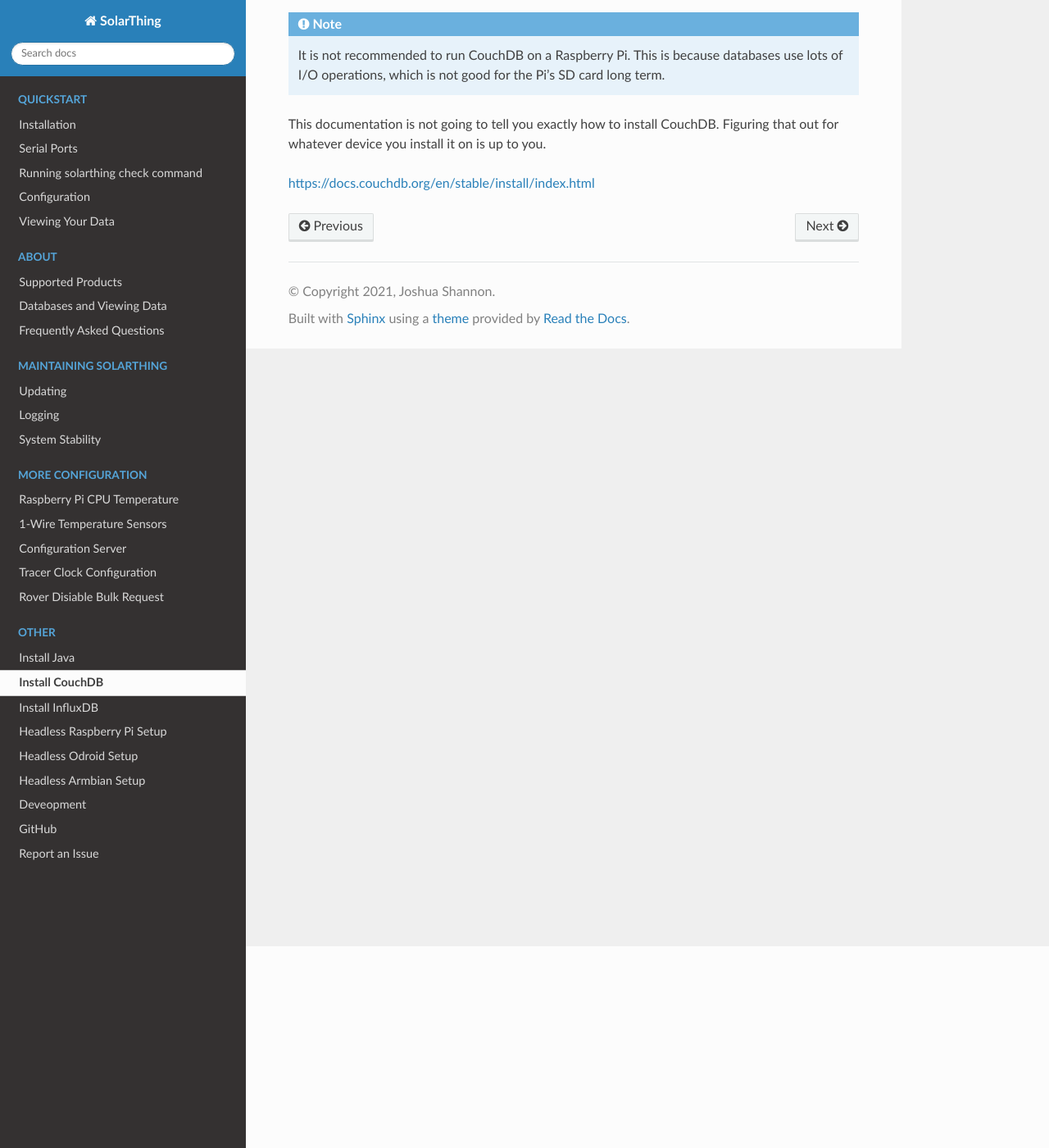
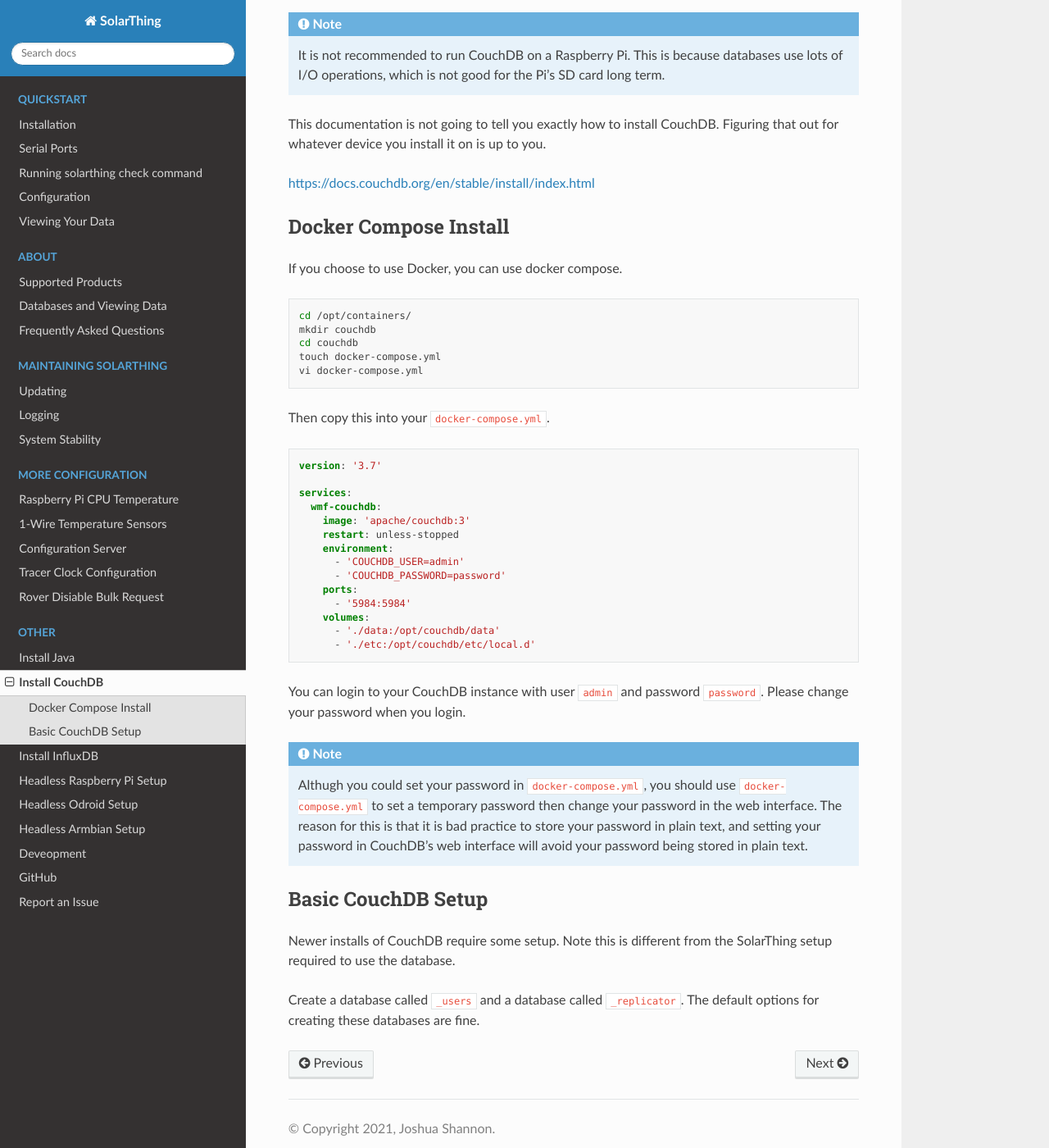
Before and after one commit to wildmountainfarms/solarthing-docs, a Sphinx documentation site: the page built from docs/source/other/install-couchdb.rst, in a window 1280 px wide and 1400 px high, scrolled down 246 px. Shown: the whole window at 82% size. Built offline with Sphinx 7.4.7 and the Read the Docs theme 2.0.0, drawn with Linux system fonts in a browser that asks for light colours; pages that are not in the unit, such as notebooks, are missing from menus.

Commit message:
Updates for some stuff

```diff
--- a/docs/source/other/install-couchdb.rst
+++ b/docs/source/other/install-couchdb.rst
@@ -12,3 +12,51 @@
 This documentation is not going to tell you exactly how to install CouchDB. Figuring that out for whatever device you install it on is up to you.
 
 https://docs.couchdb.org/en/stable/install/index.html
+
+Docker Compose Install
+-------------------------
+
+If you choose to use Docker, you can use docker compose.
+
+.. code-block:: shell
+
+   cd /opt/containers/
+   mkdir couchdb
+   cd couchdb
+   touch docker-compose.yml
+   vi docker-compose.yml
+
+Then copy this into your ``docker-compose.yml``.
+
+.. code-block:: yaml
+
+    version: '3.7'
+
+    services:
+      wmf-couchdb:
+        image: 'apache/couchdb:3'
+        restart: unless-stopped
+        environment:
+          - 'COUCHDB_USER=admin'
+          - 'COUCHDB_PASSWORD=password'
+        ports:
+          - '5984:5984'
+        volumes:
+          - './data:/opt/couchdb/data'
+          - './etc:/opt/couchdb/etc/local.d'
+
+You can login to your CouchDB instance with user ``admin`` and password ``password``. Please change your password when you login.
+
+.. note::
+
+   Althugh you could set your password in ``docker-compose.yml``, you should use ``docker-compose.yml`` to set a temporary password
+   then change your password in the web interface. The reason for this is that it is bad practice to store your password in plain text,
+   and setting your password in CouchDB's web interface will avoid your password being stored in plain text.
+
+
+Basic CouchDB Setup
+---------------------
+
+Newer installs of CouchDB require some setup. Note this is different from the SolarThing setup required to use the database.
+
+Create a database called ``_users`` and a database called ``_replicator``. The default options for creating these databases are fine.
```
Also changed, not shown: docs/source/grafana/config-login.rst (added, +29 -0 lines), docs/source/other/remote-monitor.rst (added, +55 -0 lines), pyproject.toml (deleted, +0 -8 lines), docs/source/grafana/index.rst (added).
